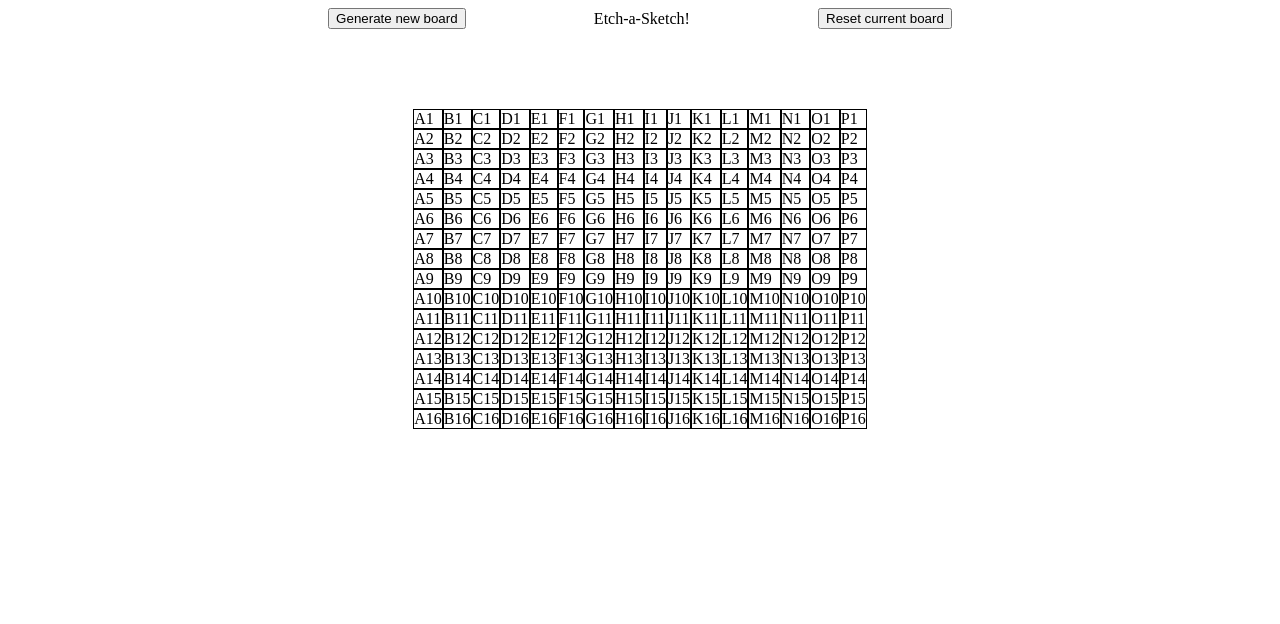
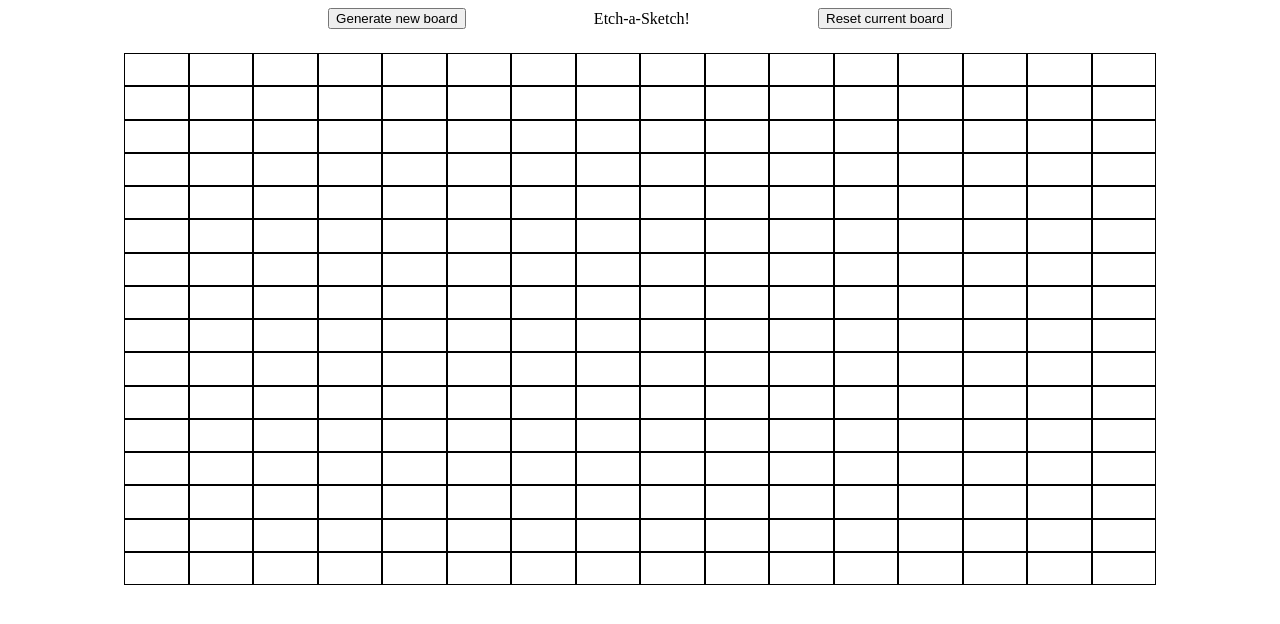
Before and after one commit to BryceH94/etch-a-sketch, a plain HTML site: page index.html in a window 1280 px wide. Drawn offline with Linux system fonts and the light colour scheme.

Commit message:
Remove cell coordinates and make square

```diff
--- a/index.html
+++ b/index.html
@@ -22,6 +22,9 @@
         let currentNumCols = 16;
         const rgbRE = /rgb\((\d{1,3}), (\d{1,3}), (\d{1,3})\)/;
         const mainBoard = document.querySelector('.board');
+        const boardCSS = window.getComputedStyle(mainBoard, null);
+        let boardHeight = parseInt(boardCSS.getPropertyValue("height"));
+        let boardWidth = parseInt(boardCSS.getPropertyValue("width"));
 
         function darkenCell(e) {
             const rgbArray = rgbRE.exec(this.style.backgroundColor);
@@ -44,6 +47,8 @@
         function generateBoard(numRows, numCols) {
             currentNumRows = numRows;
             currentNumCols = numCols;
+            const cellHeight = boardHeight / numRows;
+            const cellWidth = boardWidth / numCols;
 
             const oldBoardCells = document.querySelectorAll('.cell');
             if (oldBoardCells) {
@@ -59,8 +64,8 @@
                     const cell = document.createElement('div');
                     cell.classList.add('cell');
                     cell.style.backgroundColor = 'rgb(255, 255, 255)';
-                    cell.textContent = `${String.fromCharCode(i + 64)}${j}`;
-                    cell.dataset.cord = `${String.fromCharCode(i + 64)}${j}`;
+                    cell.style.height = `${cellHeight}px`;
+                    cell.style.width = `${cellWidth}px`;
                     col.appendChild(cell);
                 }
             }
--- a/style.css
+++ b/style.css
@@ -2,7 +2,7 @@
     display: flex;
     justify-content: space-around;
     align-items: center;
-    margin: 0 20vw 10vh 20vw;
+    margin: 0 20vw 5vh 20vw;
 }
 
 .container {
@@ -15,6 +15,8 @@
     display: flex;
     justify-content: center;
     align-items: center;
+    height: 500px;
+    width: 1000px;
 }
 
 .cell {
```
